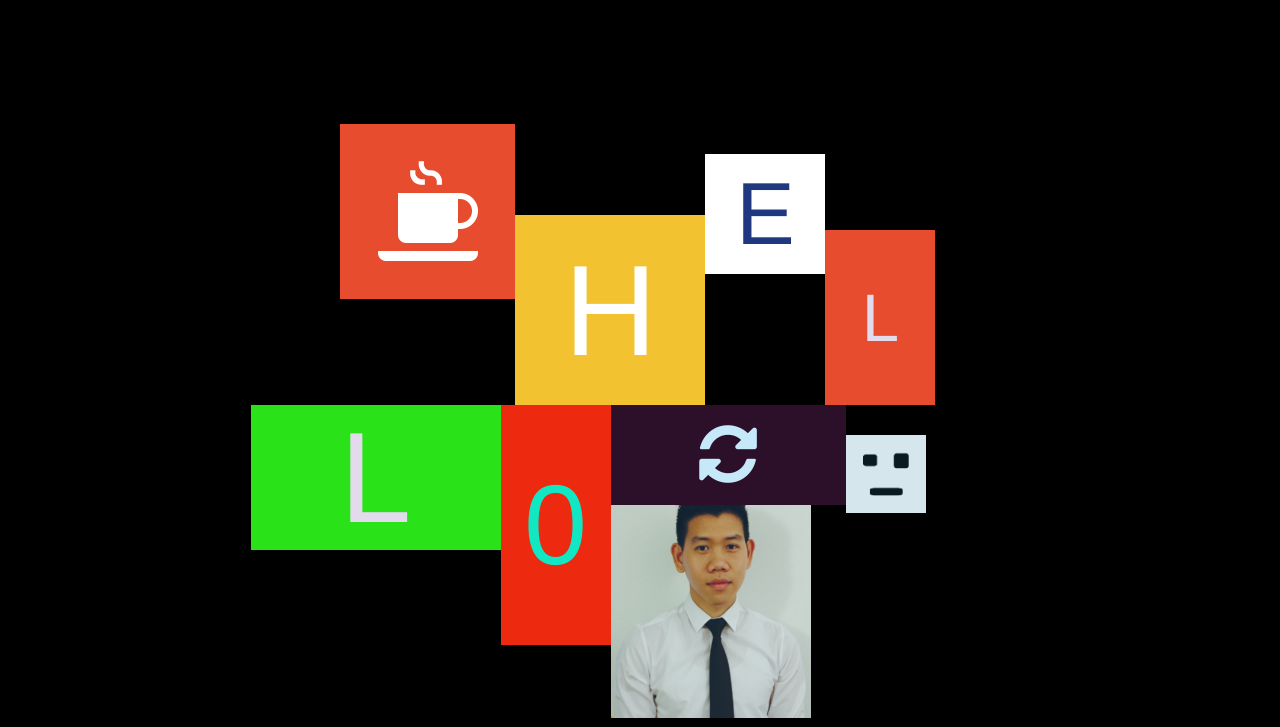
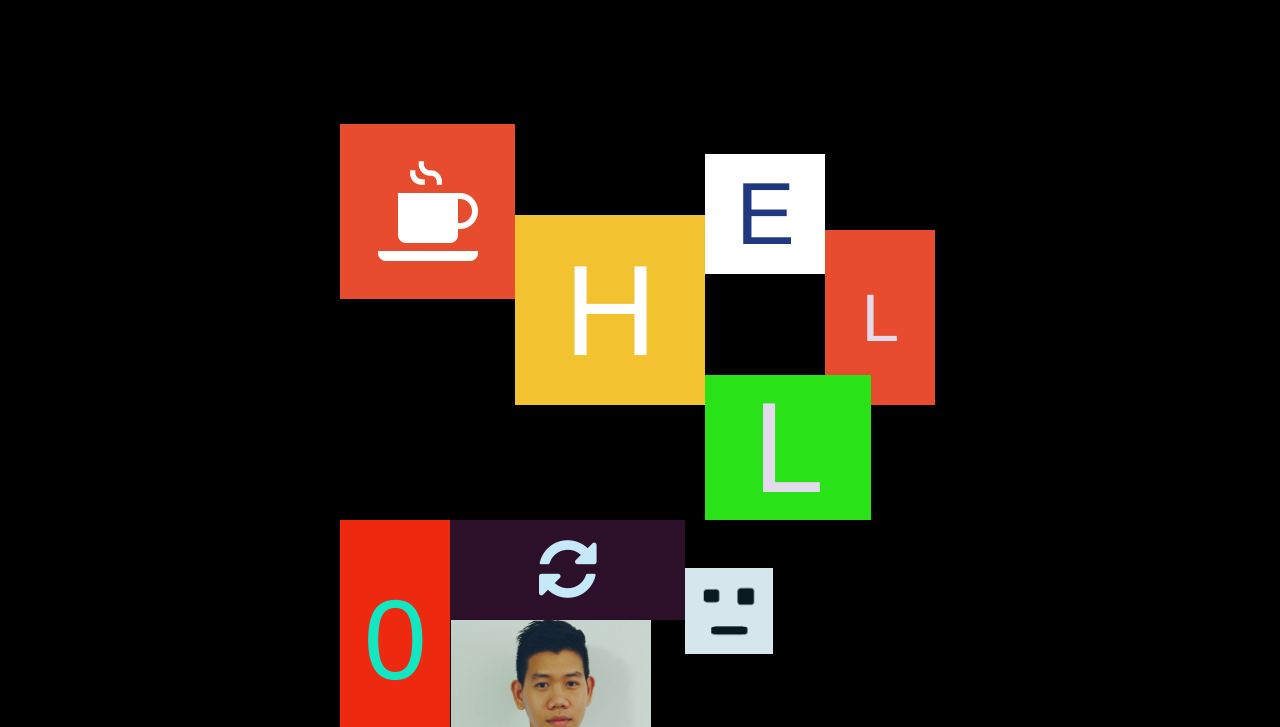
Before and after one commit to ChusenSamLiang/MyPage, a plain HTML site: page index.html in a window 1280 px wide. Shown: the part 73-800 px from the top of the page. Drawn offline with Linux system fonts and the light colour scheme; some packages are replaced by stand-ins of ours.

Commit message:
changes to design

```diff
--- a/css/blocks.css
+++ b/css/blocks.css
@@ -197,10 +197,11 @@
 #splash #blocks .letter-l-large {
   display: inline-block;
   position:relative;
-  width:250px;
+  width:166px;
   height:145px;
   float: left;
-  right: 15%;
+ /* right: 15%;*/
+ margin-top: -5%;
   background:transparent;
   z-index:200;
   -webkit-backface-visibility:hidden;
@@ -214,7 +215,7 @@
 }
 #splash #blocks .letter-l-large .inner, #splash #blocks .letter-l-large .front{
   position:relative;
-  width:250px;
+  width:166px;
   height:145px;
 }
 #splash #blocks .letter-l-large .inner{
@@ -262,7 +263,7 @@
   width:110px;
   height:240px;
   float: left;
-  margin-left: -15%;
+  /*margin-left: -15%;*/
   background:transparent;
   z-index:200;
   -webkit-backface-visibility:hidden;
--- a/css/media.css
+++ b/css/media.css
@@ -37,7 +37,7 @@
 
 }
 
-@media screen and (max-width: 575px) {
+@media screen and (max-width: 565px) {
 
 	#splash, #blocks{
 	  display: inline-block;
--- a/css/shortbio.css
+++ b/css/shortbio.css
@@ -58,7 +58,7 @@
 	position: relative;
 	display: inline-block;
   	float: left;
-  	margin-top: -7%;
+  	margin-top: -7.55%;
   	margin-left: -.3%;
 }
 
@@ -153,16 +153,16 @@ figure.profilepic:hover p {
 	/*position: relative;*/
 	display: inline-block;
   	float: left;
-  	height: 80px;
-	width: 80px;
-	margin-top: 5%;
+  	height: 88px;
+	width: 88px;
+	margin-top: 8%;
 }
 .bio-expression .expression {
 	position: relative;
 	float: left;
 	overflow: hidden;
-	height: 80px;
-	width: 80px;
+	height: 88px;
+	width: 88px;
 	height: auto;
 	background: #3085a3;
 	text-align: center;
```
